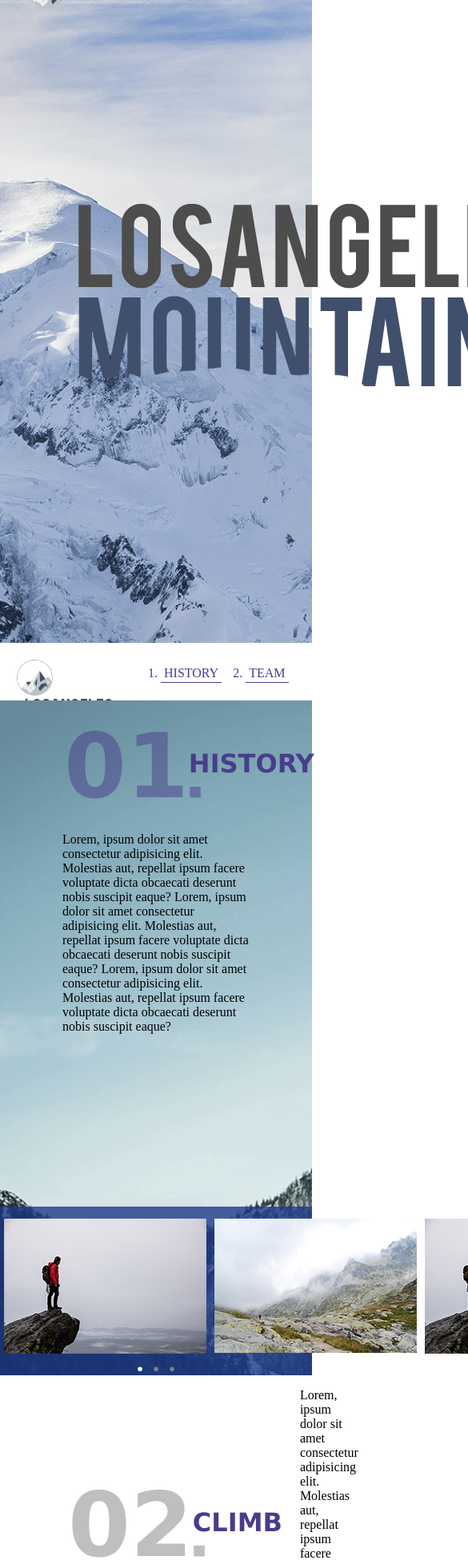
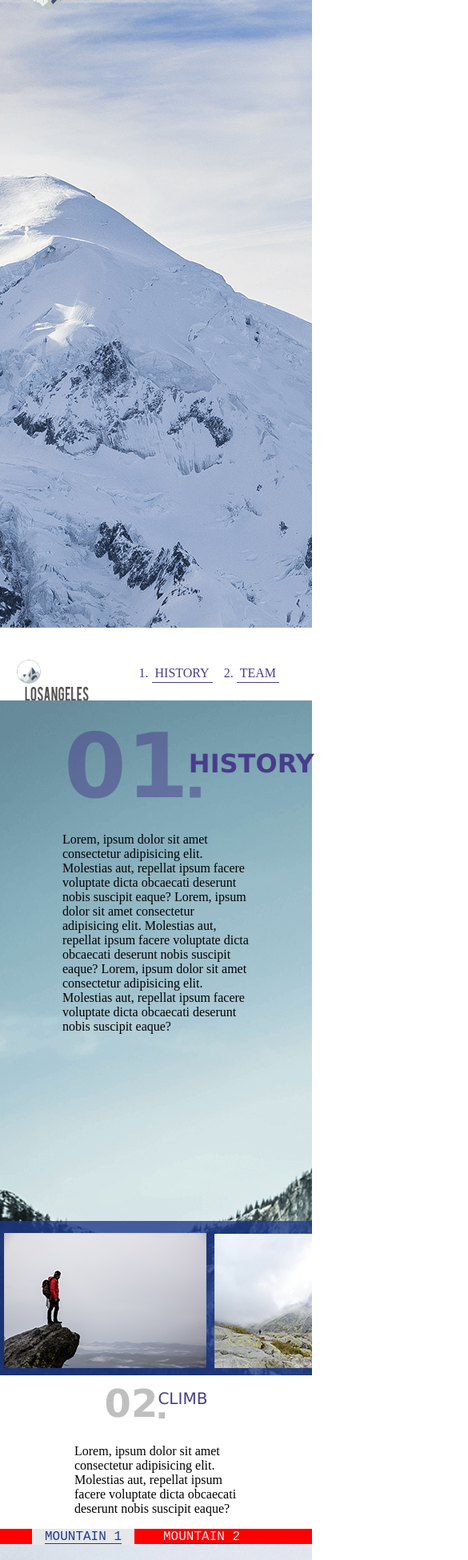
Before and after one commit to Abhishek7Tech/coalition-assignment, a React (Create React App) app: page / in a window 390 px wide. Shown: the part 40-1991 px from the top of the page at 80% size, 585 px wide, since content can reach past the window. Built offline with nearby package versions, Linux system fonts and the light colour scheme.

Commit message:
added mobile responsiveness

```diff
--- a/src/climb-section/climb-section.scss
+++ b/src/climb-section/climb-section.scss
@@ -1,6 +1,7 @@
 .climb-section {
   background-image: url("../assets/img/bg2.png");
   height: 100vh;
+  width: auto;
   background-repeat: no-repeat;
   background-size: cover;
 
@@ -16,7 +17,7 @@
   }
 
   .climb-list h1 {
-        font-family: 'Courier New', Courier, monospace;
+    font-family: "Courier New", Courier, monospace;
     font-size: 32px;
     padding: 20px 4px 4px;
     font-weight: 600;
@@ -28,7 +29,25 @@
     display: flex;
     justify-content: space-around;
     padding-bottom: 20px;
-        font-family: 'Lucida Sans', 'Lucida Sans Regular', 'Lucida Grande', 'Lucida Sans Unicode', Geneva, Verdana, sans-serif;
-
+    font-family: "Lucida Sans", "Lucida Sans Regular", "Lucida Grande",
+      "Lucida Sans Unicode", Geneva, Verdana, sans-serif;
   }
 }
+
+@media screen and (max-width: 400px) {
+  .climb-section {
+    .climb-list-section {
+      width: 100%;
+    }
+
+    .climb-list {
+      margin: 40px 20px;
+      width: 250px;
+    }
+
+    .climb-list h1 {
+        font-size: 16px;
+        padding: 8px 4px 4px;
+    }
+  }
+}
--- a/src/climb/climb.scss
+++ b/src/climb/climb.scss
@@ -68,3 +68,29 @@
   height: 40px;
   background-color: #1e3a8a;
 }
+
+@media screen and (max-width: 400px) {
+  .climb {
+    .climb-head {
+      flex-direction: column;
+    }
+    .climb-heading {
+      margin: 5px 2px;
+    }
+    .climb-heading h2 {
+      font-size: 20px;
+      font-weight: 500;
+    }
+
+    .climb-heading h3 {
+      font-size: 16px;
+    }
+    .climb-heading h1 {
+      font-size: 48px;
+    }
+
+    .heading-2 {
+      padding-top: 5px;
+    }
+  }
+}
--- a/src/history-section/history-section.scss
+++ b/src/history-section/history-section.scss
@@ -3,6 +3,7 @@
   background-repeat: no-repeat;
   background-size: cover;
   height: 100vh;
+  width: auto;
   position: relative;
   .history-section {
     padding: 5px;
--- a/src/main/main.js
+++ b/src/main/main.js
@@ -4,11 +4,16 @@ import "../index.css";
 import NavBarSection from "../navbar/nav-section";
 import History from "../history-section/history-section";
 import Climb from "../climb/climb";
+import { useRef } from "react";
+import NavBarMobile from "../navbar/nav-main-mobile";
 const Main = () => {
+  const width = useRef(window.innerWidth);
+  console.log(width);
   return (
     <>
       <main>
          <NavBar></NavBar>
+         {/* <NavBarMobile></NavBarMobile> */}
         <div className="heading">
           <img src={Text} alt="Los Angeles Mountain Logo"></img>
         </div>
--- a/src/main/main.scss
+++ b/src/main/main.scss
@@ -2,12 +2,20 @@ main {
   background-image: url("../assets/img/bg1.png");
   height: 100vh;
   background-repeat: no-repeat;
-  background-size: cover;
-
+  background-size: auto;
+  width: auto;
   .heading {
+    position: absolute;
     text-align: center;
-    position: absolute;
-    top: 35%;
-    left: 25%;
+    top: 240px;
+    left: 412px;
   }
 }
+
+@media screen and (max-width: 400px) {
+ main {
+   .heading img {
+     display: none;
+   }
+ }
+}
--- /dev/null
+++ b/src/navbar/nav-main-mobile.js
@@ -0,0 +1,58 @@
+import Logo from "../assets/img/logo.png";
+import { NavLink } from "react-router-dom";
+import "../index.css";
+import { useContext, useRef, useState } from "react";
+import { scrollToSection } from "../utils/scroller";
+import { ScrollContext } from "../context/scroll-to";
+import Arrow from "../assets/img/arrow-down.png";
+import Cross from "../assets/img/cross.png";
+
+const NavBarMobile = () => {
+  const { teamSection, historySection } = useContext(ScrollContext);
+  const [buttonBool, setButtonBool] = useState(true);
+  const crossButtonHandler = (e) => {
+    e.preventDefault();
+    setButtonBool(true);
+  };
+
+  const arrowButtonHandler = (e) => {
+    e.preventDefault();
+    setButtonBool(false);
+  };
+  return (
+    <>
+      {buttonBool && (
+        <button className="nav-bar-mobile-btn" onClick={arrowButtonHandler}>
+          <img src={Arrow} alt="arrow-button"></img>
+        </button>
+      )}
+      {!buttonBool && (
+        <button className="nav-bar-mobile-btn" onClick={crossButtonHandler}>
+          <img src={Cross} alt="cross-button"></img>
+        </button>
+      )}
+
+      {buttonBool && (
+        <nav className="nav-mobile">
+          <div>
+            <img src={Logo} alt="site-logo"></img>
+          </div>
+          <ol className="nav-mobile-bar-list">
+            <li className="nav-mobile-link">
+              <NavLink onClick={() => scrollToSection(historySection)}>
+                <span>HISTORY</span>
+              </NavLink>
+            </li>
+            <li className="nav-mobile-link">
+              <NavLink onClick={() => scrollToSection(teamSection)}>
+                <span>TEAM</span>
+              </NavLink>
+            </li>
+          </ol>
+        </nav>
+      )}
+    </>
+  );
+};
+
+export default NavBarMobile;
--- a/src/navbar/nav-main.js
+++ b/src/navbar/nav-main.js
@@ -4,10 +4,12 @@ import "../index.css";
 import { useContext } from "react";
 import { ScrollContext } from "../context/scroll-to";
 import { scrollToSection } from "../utils/scroller";
+
 const NavBar = () => {
-  const {teamSection, historySection} = useContext(ScrollContext);
+  const { teamSection, historySection } = useContext(ScrollContext);
+
   return (
-    <nav>
+    <nav className="nav-main">
       <div>
         <img src={Logo} alt="site-logo"></img>
       </div>
--- a/src/navbar/nav-section.js
+++ b/src/navbar/nav-section.js
@@ -10,7 +10,7 @@ const NavBarSection = () => {
   return (
     <nav className="nav-section">
       <div>
-        <img src={Logo} alt="site-logo"></img>
+        <img src={Logo} alt="site-logo" className="logo"></img>
         <img src={Text} alt="los angles mountain text" className="text"></img>
       </div>
       <ol className="nav-section-bar-list">
--- a/src/navbar/nav.scss
+++ b/src/navbar/nav.scss
@@ -3,6 +3,7 @@ nav {
   justify-content: space-evenly;
   padding: 6px;
   height: 30px;
+  width: auto;
 
   .nav-bar-list {
     display: flex;
@@ -102,3 +103,62 @@ nav {
     text-decoration: none;
   }
 }
+
+.nav-bar-mobile-btn {
+  right: 5px;
+  top: 20px;
+  position: absolute;
+  background-color: white;
+  border: none;
+  border-radius: 15%;
+  margin: 10px;
+  z-index: 500;
+}
+
+.nav-bar-mobile-btn img {
+  width: 24px;
+  height: 24px;
+}
+
+.nav-mobile {
+  position: relative;
+  z-index: 200;
+  width: 100%;
+  background-color: rgba(229, 231, 235, 0.9);
+  height: 100vh;
+
+  display: flex;
+  flex-direction: column;
+}
+
+@media screen and (max-width: 400px) {
+  //section-navbar
+  .nav-section {
+    .text {
+      width: 80px;
+      height: 40px;
+    }
+
+    .logo {
+      width: 30px;
+      height: 30px;
+    }
+  }
+
+  // climb navbar
+  .climb-navbar {
+    background-color: red;
+    .climb-navbar-list {
+      width: 100%;
+    }
+
+    .active-mountain-list {
+      font-size: 16px;
+      font-weight: 500;
+    }
+    .inactive-mountain-list {
+      font-size: 16px;
+      font-weight: 500;
+    }
+  }
+}
--- a/src/slides/slides.scss
+++ b/src/slides/slides.scss
@@ -1,5 +1,5 @@
 .slider {
-    background-color:   rgba(30, 58, 138, 0.8);
+  background-color: rgba(30, 58, 138, 0.8);
   position: absolute;
   bottom: 0%;
   width: 100%;
@@ -13,6 +13,9 @@
     padding: 15px 5px 5px;
   }
 
+  .slider-img img {
+    width: auto;
+  }
   .slides-btns {
     text-align: center;
   }
@@ -30,3 +33,24 @@
     color: gray;
   }
 }
+
+
+@media screen and (max-width: 400px) {
+
+  .slider {
+    overflow-x: scroll;
+  }
+
+
+  .slider-img {
+    padding: 5px 2px 2px;
+    margin: auto;
+  }
+  .slider-img img {
+    width: fit-content;
+  }
+  .slides-btns {
+    display: none;
+  }
+
+}
```
Also changed, not shown: src/assets/img/arrow-down.png (added), src/assets/img/cross.png (added). Lines whose indentation alone changed are shown as unchanged.
